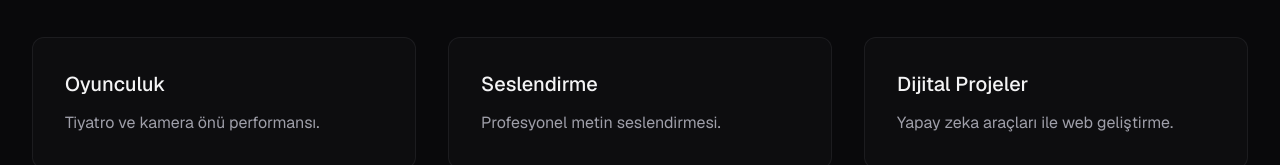
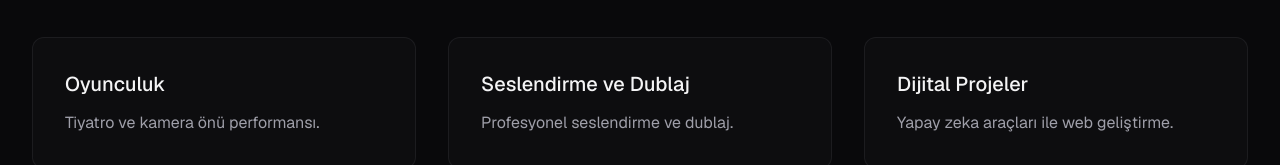
Before and after one commit to LazzuT/aliylmz.me, a Next.js app: page / in a window 1280 px wide. Shown: the part 692-857 px from the top of the page. Built offline with nearby package versions, Linux system fonts and the light colour scheme.

Commit message:
site.ts guncellemesi

```diff
--- a/src/data/site.ts
+++ b/src/data/site.ts
@@ -12,7 +12,7 @@ export const siteData = {
     },
     expertise: [
       { id: "acting", label: "Oyunculuk", description: "Tiyatro ve kamera önü performansı." },
-      { id: "voiceover", label: "Seslendirme", description: "Profesyonel metin seslendirmesi." },
+      { id: "voiceover", label: "Seslendirme ve Dublaj", description: "Profesyonel seslendirme ve dublaj." },
       { id: "digital", label: "Dijital Projeler", description: "Yapay zeka araçları ile web geliştirme." }
     ],
     timeline: [
```
